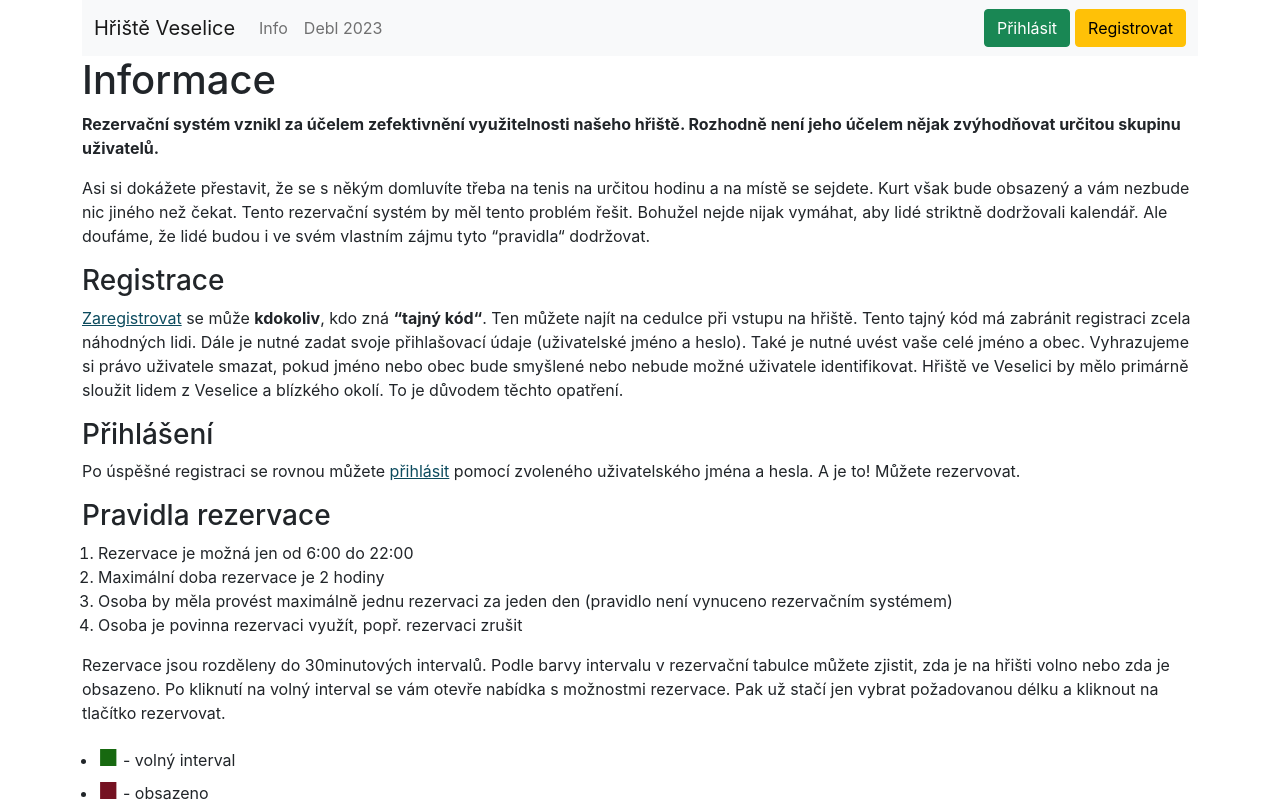
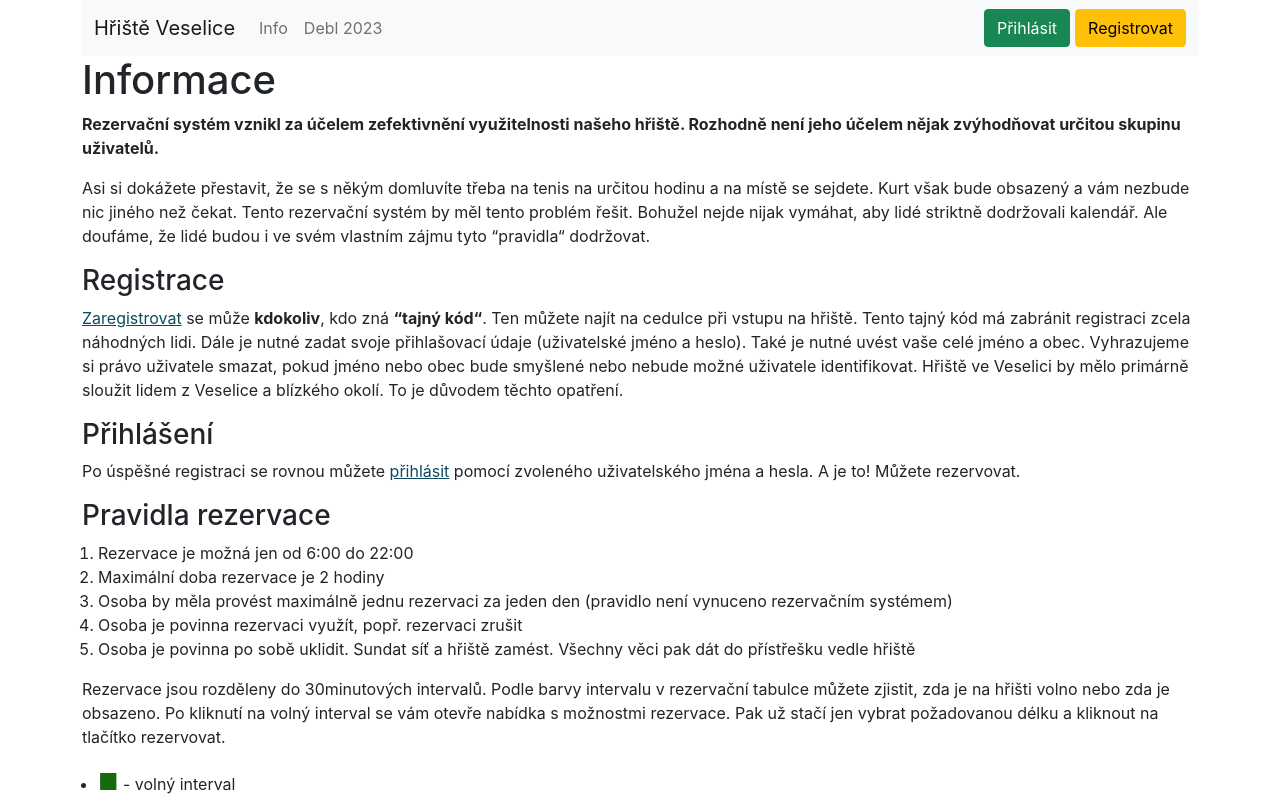
Before and after one commit to kotrzina/court-reservations, a Next.js app in the folder frontend/: page /info in a window 1280 px wide. Shown: the top 802 px of the page. Built offline with nearby package versions, Linux system fonts and the light colour scheme.

Commit message:
Add cleaning info

```diff
--- a/frontend/pages/info.tsx
+++ b/frontend/pages/info.tsx
@@ -52,6 +52,10 @@ const Info: NextPage = () => {
                         systémem)
                     </li>
                     <li>Osoba je povinna rezervaci využít, popř. rezervaci zrušit</li>
+                    <li>
+                        Osoba je povinna po sobě uklidit. Sundat síť a hřiště zamést. Všechny věci pak dát do přístřešku
+                        vedle hřiště
+                    </li>
                 </ol>
                 <p>
                     Rezervace jsou rozděleny do 30minutových intervalů. Podle barvy intervalu v rezervační tabulce
```
Also changed, not shown: frontend/pages/available.tsx (+13 -1 lines).
